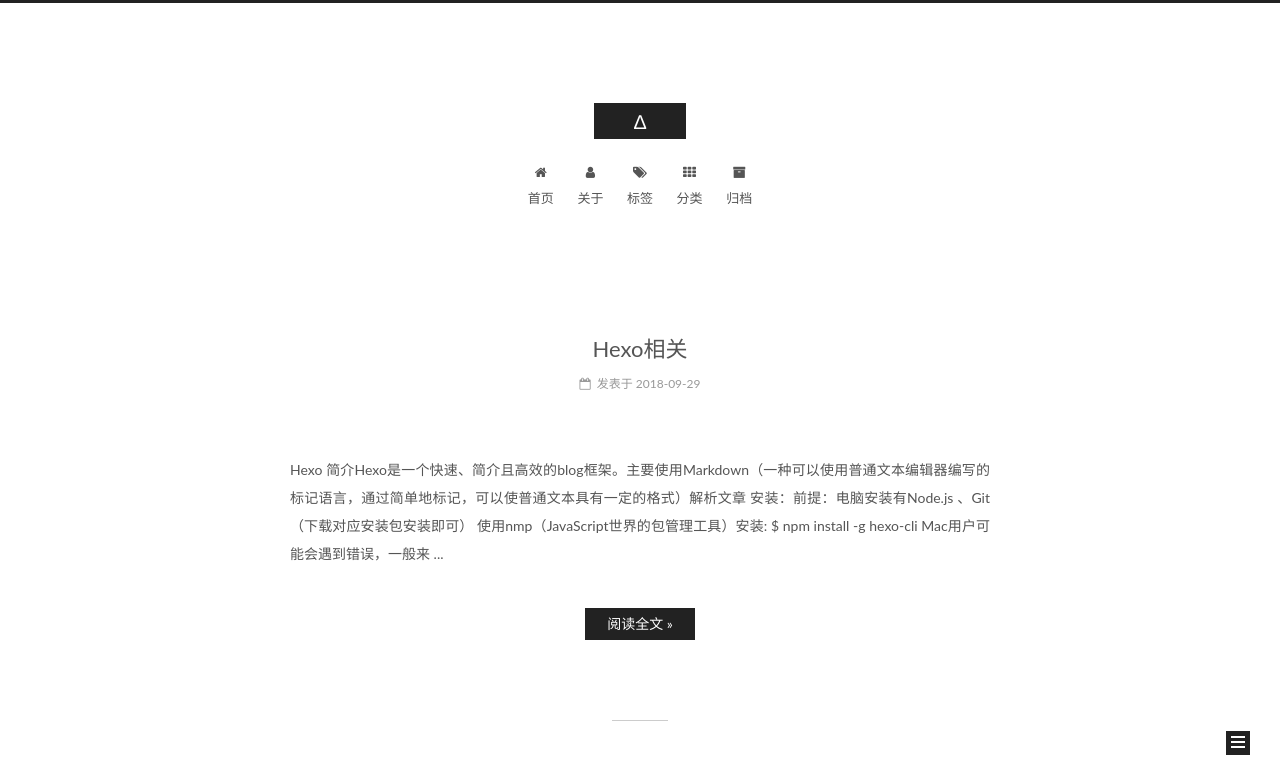
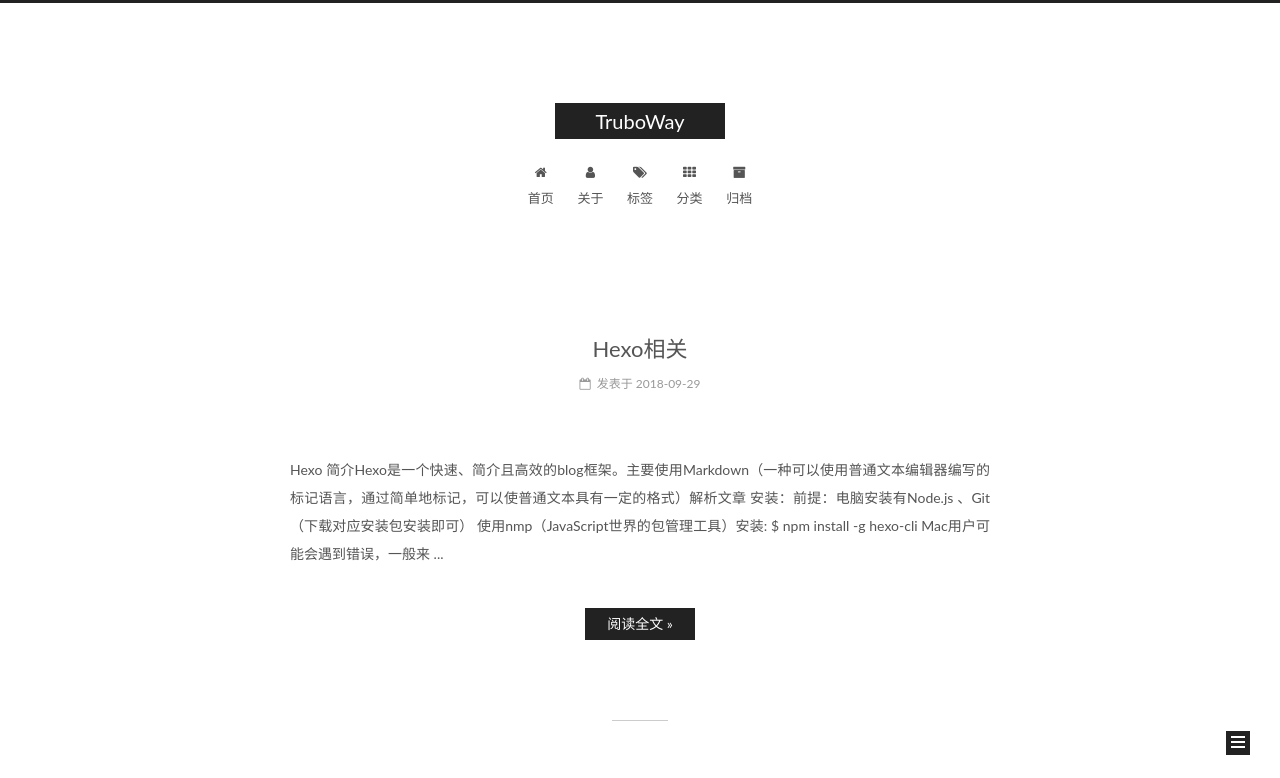
Before and after one commit to neoshui/ericshui.github.io, a plain HTML site: page index.html in a window 1280 px wide. Shown: the top 778 px of the page. Drawn offline with Linux system fonts and the light colour scheme.

Commit message:
Site updated: 2018-10-02 15:46:45

```diff
--- a/css/main.css
+++ b/css/main.css
@@ -1822,7 +1822,7 @@
   width: 4px;
   height: 4px;
   border-radius: 50%;
-  background: #59cd77;
+  background: #9941ff;
 }
 .links-of-blogroll {
   font-size: 13px;
--- a/index.html
+++ b/index.html
@@ -80,12 +80,12 @@
 
 
 <meta property="og:type" content="website">
-<meta property="og:title" content="∆">
+<meta property="og:title" content="TruboWay">
 <meta property="og:url" content="https://ericshui.github.io/index.html">
-<meta property="og:site_name" content="∆">
+<meta property="og:site_name" content="TruboWay">
 <meta property="og:locale" content="zh-Hans">
 <meta name="twitter:card" content="summary">
-<meta name="twitter:title" content="∆">
+<meta name="twitter:title" content="TruboWay">
 
 
 
@@ -121,7 +121,7 @@
 
 
 
-  <title>∆</title>
+  <title>TruboWay</title>
 
 
 
@@ -152,7 +152,7 @@
     <div class="custom-logo-site-title">
       <a href="/"  class="brand" rel="start">
         <span class="logo-line-before"><i></i></span>
-        <span class="site-title">∆</span>
+        <span class="site-title">TruboWay</span>
         <span class="logo-line-after"><i></i></span>
       </a>
     </div>
@@ -271,7 +271,7 @@
     </span>
 
     <span hidden itemprop="publisher" itemscope itemtype="http://schema.org/Organization">
-      <meta itemprop="name" content="∆">
+      <meta itemprop="name" content="TruboWay">
     </span>
 
 
@@ -401,7 +401,7 @@
     </span>
 
     <span hidden itemprop="publisher" itemscope itemtype="http://schema.org/Organization">
-      <meta itemprop="name" content="∆">
+      <meta itemprop="name" content="TruboWay">
     </span>
 
 
@@ -527,7 +527,7 @@
     </span>
 
     <span hidden itemprop="publisher" itemscope itemtype="http://schema.org/Organization">
-      <meta itemprop="name" content="∆">
+      <meta itemprop="name" content="TruboWay">
     </span>
 
 
```
Also changed, not shown: 2018/09/29/About/index.html (+4 -4 lines), 2018/09/29/Hexo相关/index.html (+4 -4 lines), 2018/09/29/正则表达式/index.html (+4 -4 lines), archives/2018/09/index.html (+5 -5 lines), archives/2018/index.html (+5 -5 lines), archives/index.html (+5 -5 lines).
